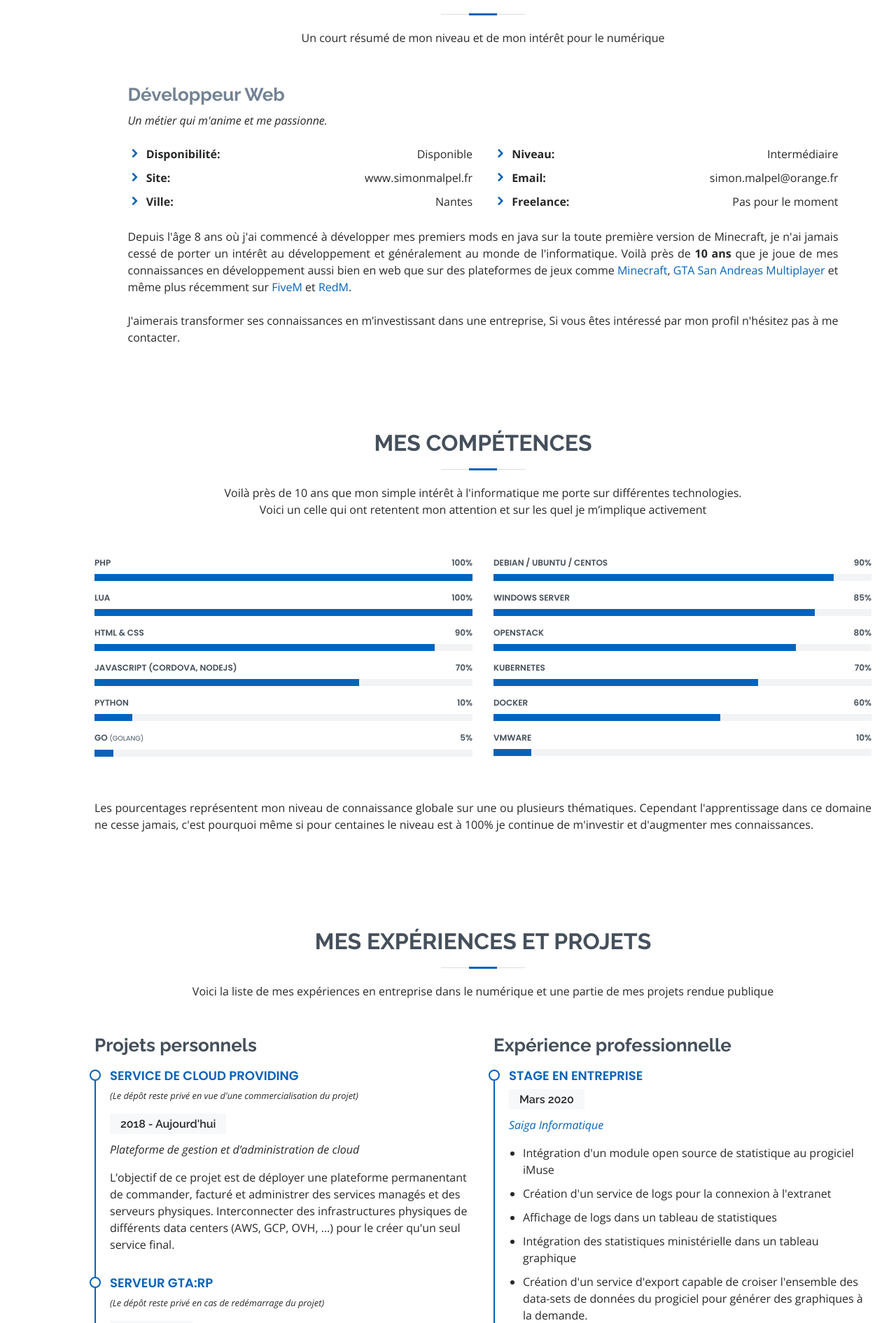
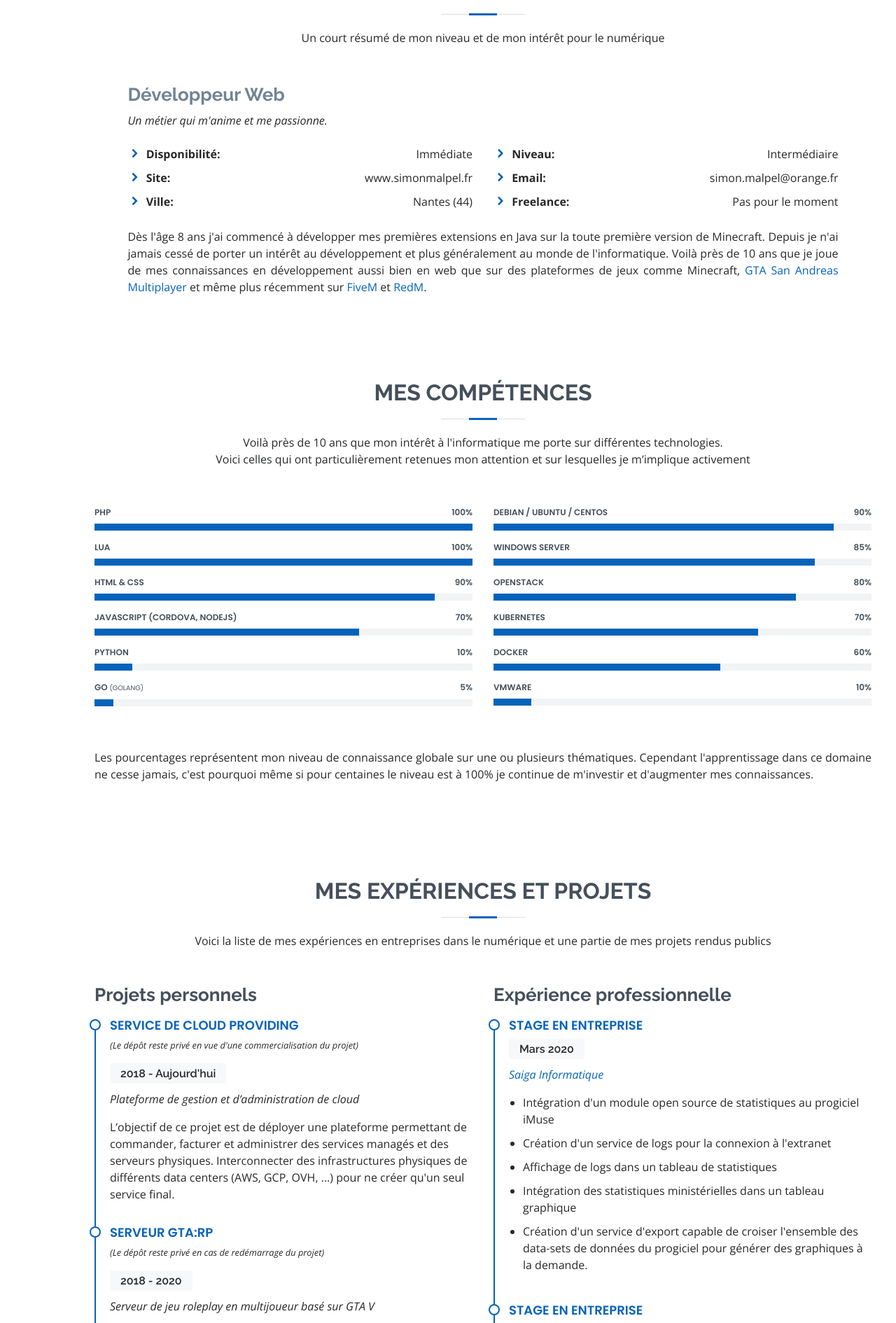
Before and after one commit to SimonRTC/portfolio, a PHP site: page / in a window 1280 px wide. Shown: the part 896-2786 px from the top of the page at 70% size. Run offline with PHP 8.4, Linux system fonts and the light colour scheme.

Commit message:
(Update) Global content update

```diff
--- a/src/Components/footer.php
+++ b/src/Components/footer.php
@@ -3,7 +3,7 @@
   <footer id="footer">
     <div class="container">
       <h4>Le code de mon portfolio est <b>open source</b></h4>
-      <p>Si vous souhaitez voir ce qui se cache derrière cette page de présentation n'hésitez pas à consulter le dépôts <a href="https://github.com/SimonRTC/portfolio/">GitHub</a>!</p>
+      <p>Si vous souhaitez voir ce qui se cache derrière cette page de présentation n'hésitez pas à consulter le dépôt <a href="https://github.com/SimonRTC/portfolio/">GitHub</a>!</p>
       <div class="copyright">
         &copy; GNU General Public License v3.0 <strong><span><a href="https://github.com/SimonRTC/portfolio/blob/master/LICENSE">Simon Malpel</a></span></strong>. All Rights Reserved
       </div>
--- a/src/Models/welcome.php
+++ b/src/Models/welcome.php
@@ -15,9 +15,9 @@
             <div class="row">
               <div class="col-lg-6">
                 <ul>
-                  <li><i class="icofont-rounded-right"></i> <strong>Disponibilité:</strong><span class="float-right">Disponible</span></li>
+                  <li><i class="icofont-rounded-right"></i> <strong>Disponibilité:</strong><span class="float-right">Immédiate</span></li>
                   <li><i class="icofont-rounded-right"></i> <strong>Site:</strong><span class="float-right">www.simonmalpel.fr</span></li>
-                  <li><i class="icofont-rounded-right"></i> <strong>Ville:</strong><span class="float-right">Nantes</span></li>
+                  <li><i class="icofont-rounded-right"></i> <strong>Ville:</strong><span class="float-right">Nantes (44)</span></li>
                 </ul>
               </div>
               <div class="col-lg-6">
@@ -29,11 +29,11 @@
               </div>
             </div>
             <p class="text-justify">
-              Depuis l'âge 8 ans où j'ai commencé à développer mes premiers mods en java sur la toute première version de Minecraft,
-              je n'ai jamais cessé de porter un intérêt au développement et généralement au monde de l'informatique.
-              Voilà près de <b>10 ans</b> que je joue de mes connaissances en développement aussi bien en web que sur des plateformes de jeux comme <a href="https://www.minecraft.net/" target="_blank">Minecraft</a>,
+
+              Dès l'âge 8 ans  j'ai commencé à développer mes premières extensions en Java sur la toute première version de Minecraft.
+              Depuis je n'ai jamais cessé de porter un intérêt au développement et plus généralement au monde de l'informatique.
+              Voilà près de 10 ans que je joue de mes connaissances en développement aussi bien en web que sur des plateformes de jeux comme Minecraft,
               <a href="https://www.sa-mp.com/" target="_blank">GTA San Andreas Multiplayer</a> et même plus récemment sur <a href="https://fivem.net/" target="_blank">FiveM</a> et <a href="https://redm.gg/" target="_blank">RedM</a>.
-              <br /><br />J'aimerais transformer ses connaissances en m’investissant dans une entreprise, Si vous êtes intéressé par mon profil n'hésitez pas à me contacter.
             </p>
           </div>
         </div>
@@ -48,8 +48,8 @@
         <div class="section-title">
           <h2>Mes compétences</h2>
           <p class="mb-4">
-            Voilà près de 10 ans que mon simple intérêt à l'informatique me porte sur différentes technologies.<br />
-            Voici un celle qui ont retentent mon attention et sur les quel je m’implique activement
+            Voilà près de 10 ans que mon intérêt à l'informatique me porte sur différentes technologies.<br />
+            Voici celles qui ont particulièrement retenues mon attention et sur lesquelles je m’implique activement
           </p>
         </div>
 
@@ -163,7 +163,7 @@
 
         <div class="section-title">
           <h2>Mes expériences et projets</h2>
-          <p>Voici la liste de mes expériences en entreprise dans le numérique et une partie de mes projets rendue publique</p>
+          <p>Voici la liste de mes expériences en entreprises dans le numérique et une partie de mes projets rendus publics</p>
         </div>
 
         <div class="row">
@@ -174,28 +174,28 @@
               <p class="small"><i>(Le dépôt reste privé en vue d'une commercialisation du projet)</i></p>
               <h5>2018 - Aujourd'hui</h5>
               <p><em>Plateforme de gestion et d’administration de cloud</em></p>
-              <p>L’objectif de ce projet est de déployer une plateforme permanentant de commander, facturé et administrer des services managés et des serveurs physiques. Interconnecter des infrastructures physiques de différents data centers (AWS, GCP, OVH, ...) pour le créer qu'un seul service final.</p>
+              <p>L’objectif de ce projet est de déployer une plateforme permettant de commander, facturer et administrer des services managés et des serveurs physiques. Interconnecter des infrastructures physiques de différents data centers (AWS, GCP, OVH, ...) pour ne créer qu'un seul service final.</p>
             </div>
             <div class="resume-item">
               <h4>Serveur GTA:RP</h4>
               <p class="small"><i>(Le dépôt reste privé en cas de redémarrage du projet)</i></p>
               <h5>2018 - 2020</h5>
               <p><em>Serveur de jeu roleplay en multijoueur basé sur GTA V</em></p>
-              <p>Un projet développé avec plusieurs collaborateurs visant à recréer un monde réel dans GTA V. Métiers, activées de divertissements, services d'urgence, etc. Un véritable monde dans un jeu.</p>
+              <p>Un projet développé avec plusieurs collaborateurs visant à recréer un monde réel dans GTA V. Métiers, activités de divertissements, services d'urgence, etc. Un véritable monde dans un jeu.</p>
             </div>
             <div class="resume-item">
               <h4>LCBD Manager</h4>
               <p class="small"><a href="https://github.com/SimonRTC/lcdb-manager" target="_BLANK">github.com/SimonRTC/lcdb-manager</a></p>
               <h5>2018 - 2019</h5>
               <p><em>Interface d’administration pour le lycée collège de Bretagne</em></p>
-              <p>Un service de gestion complémentaire du logiciel "Pronote", permettant l'import des élèves et la création du trombinoscope par classe. Un service de gestion de la partie restauration de l'établissement est également disponible.</p>
+              <p>Un service de gestion complémentaire du logiciel "Pronote", permettant l'import des élèves et la création d'un trombinoscope par classe. Un service de gestion du service de restauration de l'établissement est également disponible.</p>
             </div>
             <div class="resume-item">
               <h4>Frameshort</h4>
               <p class="small"><a href="https://github.com/SimonRTC/frameshort" target="_BLANK">github.com/SimonRTC/frameshort</a></p>
               <h5>2016 - Aujourd'hui</h5>
               <p><em>Framework PHP (MVC) léger et simple d'utilisation</em></p>
-              <p>Suite à un besoin d'un framework léger, simple à comprendre et rapide à déployer. J'ai donc commencé le développement du "frameshort" une base légère et minimaliste pour mes petits projets.</p>
+              <p>Suite à un besoin d'un framework léger, simple à comprendre et rapide à déployer, j'ai développé "frameshort", une base légère et minimaliste pour mes petits projets.</p>
             </div>
           </div>
           <div class="col-lg-6">
@@ -205,12 +205,11 @@
               <h5>Mars 2020</h5>
               <p><em><a href="http://www.saiga.fr/">Saiga Informatique</a></em></p>
               <ul>
-                <li>Intégration d'un module open source de statistique au progiciel iMuse</li>
+                <li>Intégration d'un module open source de statistiques au progiciel iMuse</li>
                 <li>Création d'un service de logs pour la connexion à l'extranet</li>
                 <li>Affichage de logs dans un tableau de statistiques</li>
-                <li>Intégration des statistiques ministérielle dans un tableau graphique</li>
+                <li>Intégration des statistiques ministérielles dans un tableau graphique</li>
                 <li>Création d'un service d'export capable de croiser l'ensemble des data-sets de données du progiciel pour générer des graphiques à la demande. </li>
-                <li><b><i>En raison du coronavirus et des mesures gouvernementales prise en conséquence, l'entreprise a pris la décision d'interrompre le stage avant la fin.</i></b></li>
               </ul>
             </div>
             <div class="resume-item">
@@ -228,7 +227,7 @@
               <h5>Janvier 2017</h5>
               <p><em><a href="https://boutique.isigny.org/">Isigny</a></em></p>
               <ul>
-                <li>Sécurisation des requêtes envoyées depuis les badgeuse au serveur de <a href="https://gestion.bensport.fr/" target="_blank">Gest-ACCESS</a></li>
+                <li>Sécurisation des requêtes envoyées depuis les badgeuses RFID au serveur de <a href="https://gestion.bensport.fr/" target="_blank">Gest-ACCESS</a></li>
                 <li>Mise à niveau de l'infrastructure client existante</li>
               </ul>
             </div>
@@ -244,7 +243,7 @@
 
         <div class="section-title">
           <h2>Mes lieux d'apprentissage</h2>
-          <p>Voici la liste des plateformes qui m'ont permis d'apprendre et étoffer mes connaissances</p>
+          <p>Voici la liste des plateformes qui m'ont permis d'apprendre et d'étoffer mes connaissances</p>
         </div>
 
         <div class="row">
@@ -258,7 +257,7 @@
                 <i class="bx bx-code-alt"></i>
               </div>
               <h4><a href="https://www.grafikart.fr/">Grafikart.fr</a></h4>
-              <p>La meilleure plateforme d’apprentissage !<br />Une large gamme de contenue et une pédagogie incroyable !</p>
+              <p>La meilleure plateforme d’apprentissage !<br />Une large gamme de contenus et une pédagogie incroyable !</p>
             </div>
           </div>
 
@@ -271,7 +270,7 @@
                 <i class="bx bx-file"></i>
               </div>
               <h4><a href="https://openclassrooms.com/fr/">OpenClassrooms</a></h4>
-              <p>Des cours complets et une grande diversité des contenues, des formations certifiante et reconnues.</p>
+              <p>Des cours complets et une grande diversité des contenus, des formations certifiantes et reconnues.</p>
             </div>
           </div>
 
@@ -310,7 +309,7 @@
                 <i class="bx bx-arch"></i>
               </div>
               <h4><a href="https://devdocs.io/">devdocs.io</a></h4>
-              <p>La référence pour trouver son bonheur en quelques instants dans le domaine du frontend</p>
+              <p>La référence pour trouver son bonheur en quelques instants dans le domaine du développement</p>
             </div>
           </div>
 
@@ -323,7 +322,7 @@
                 <i class="bx bx-slideshow"></i>
               </div>
               <h4><a href="https://www.youtube.com/">YouTube</a></h4>
-              <p>Permets souvent d'imager une problématique et d'en venir à bout rapidement</p>
+              <p>Permet souvent d'imager une problématique et d'en venir à bout rapidement</p>
             </div>
           </div>
 
```
